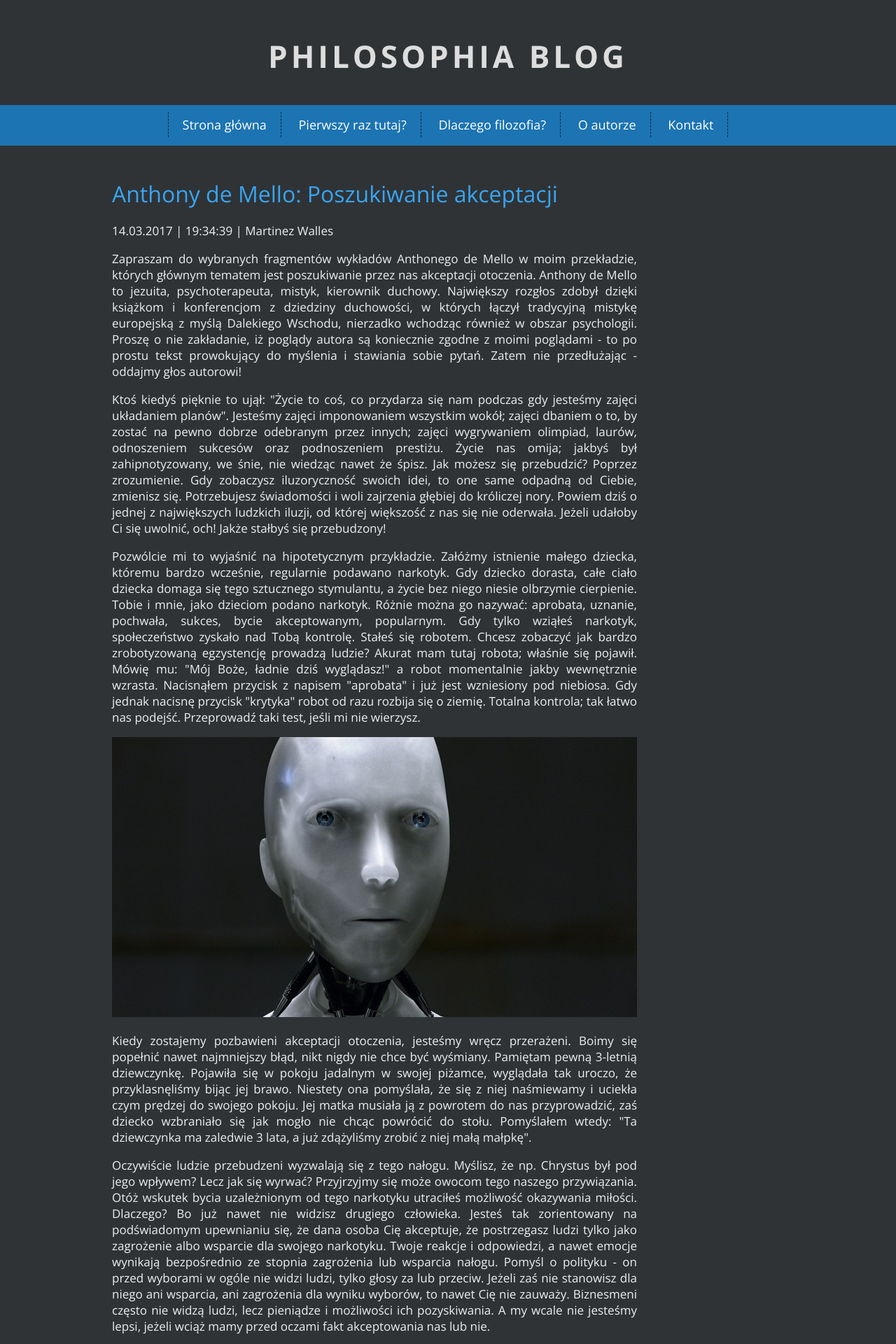
After one commit to chybrydra/JavaCoursePrework, a PHP site: page /wpis.html in a window 1280 px wide. The commit adds this page. Shown: the top 1920 px of the page at 70% size. Run offline with PHP 8.4, Linux system fonts and the light colour scheme.

Commit message:
create single article page

```diff
--- a/HTML, CSS, PHP/Zelent HTML lekcja 5/main.css
+++ b/HTML, CSS, PHP/Zelent HTML lekcja 5/main.css
@@ -229,3 +229,29 @@ h2{
 	text-align: center;
 	padding: 20px;
 }
+
+.container{
+	margin-left: auto;
+	margin-right: auto;
+	width: 1000px;
+}
+
+.west{
+	float: left;
+	width: 750px;
+	padding: 20px;
+	text-align: justify;
+}
+
+.east{
+	float: left;
+	width: 170px;
+	padding: 20px;
+}
+
+.west h1{
+	font-size: 32px;
+	font-weight: 400;
+	color: #39a5f1;
+	margin-bottom: 20px;
+}
--- /dev/null
+++ b/HTML, CSS, PHP/Zelent HTML lekcja 5/wpis.html
@@ -0,0 +1,98 @@
+<!DOCTYPE html>
+<html lang="pl">
+<head>
+
+	<meta charset="utf-8">
+	<title>Philosophia Blog</title>
+	<meta name="description" content="Blog na temat ciekawych publikacji z dziedziny filozofii. Omówienie wybranych tekstów najsłynniejszych autorów!">
+	<meta name="keywords" content="filozofia, książki, blog, przemyślenia">
+	<meta name="author" content="Mortinez Walles">
+
+	<meta http-equiv="X-Ua-Compatible" content="IE=edge,chrome=1">
+
+	<link rel="stylesheet" href="main.css">
+	<link rel="stylesheet" href="css/fontello.css">
+	<link href="https://fonts.googleapis.com/css?family=Open+Sans:400,700&amp;subset=latin-ext" rel="stylesheet">
+
+	<!--[if lt IE 9]>
+	<script src="//cdnjs.cloudflare.com/ajax/libs/html5shiv/3.7.3/html5shiv.min.js"></script>
+	<![endif]-->
+
+</head>
+
+<body>
+	<header>
+		<h1 class="logo">Philosophia Blog</h1>
+		<nav>
+			<ul class="menu">
+				<li><a href="#">Strona główna</a></li>
+				<li><a href="#">Pierwszy raz tutaj?</a></li>
+				<li><a href="#">Dlaczego filozofia?</a></li>
+				<li><a href="#">O autorze</a></li>
+				<li><a href="#">Kontakt</a></li>
+			</ul>
+		</nav>
+	</header>
+
+	<div class="container">
+		<div class="west">
+			<main>
+				<article>
+					<header>
+						<h1>Anthony de Mello: Poszukiwanie akceptacji</h1>
+						<p>14.03.2017 | 19:34:39 | Martinez Walles</p>
+					</header>
+
+
+					<p>Zapraszam do wybranych fragmentów wykładów Anthonego de Mello w moim przekładzie, których głównym tematem jest poszukiwanie przez nas akceptacji otoczenia. Anthony de Mello to jezuita, psychoterapeuta, mistyk, kierownik duchowy. Największy rozgłos zdobył dzięki książkom i konferencjom z dziedziny duchowości, w których łączył tradycyjną mistykę europejską z myślą Dalekiego Wschodu, nierzadko wchodząc również w obszar psychologii. Proszę o nie zakładanie, iż poglądy autora są koniecznie zgodne z moimi poglądami - to po prostu tekst prowokujący do myślenia i stawiania sobie pytań. Zatem nie przedłużając - oddajmy głos autorowi!</p>
+
+					<p>Ktoś kiedyś pięknie to ujął: "Życie to coś, co przydarza się nam podczas gdy jesteśmy zajęci układaniem planów". Jesteśmy zajęci imponowaniem wszystkim wokół; zajęci dbaniem o to, by zostać na pewno dobrze odebranym przez innych; zajęci wygrywaniem olimpiad, laurów, odnoszeniem sukcesów oraz podnoszeniem prestiżu. Życie nas omija; jakbyś był zahipnotyzowany, we śnie, nie wiedząc nawet że śpisz. Jak możesz się przebudzić? Poprzez zrozumienie. Gdy zobaczysz iluzoryczność swoich idei, to one same odpadną od Ciebie, zmienisz się. Potrzebujesz świadomości i woli zajrzenia głębiej do króliczej nory. Powiem dziś o jednej z największych ludzkich iluzji, od której większość z nas się nie oderwała. Jeżeli udałoby Ci się uwolnić, och! Jakże stałbyś się przebudzony!</p>
+
+					<p>Pozwólcie mi to wyjaśnić na hipotetycznym przykładzie. Załóżmy istnienie małego dziecka, któremu bardzo wcześnie, regularnie podawano narkotyk. Gdy dziecko dorasta, całe ciało dziecka domaga się tego sztucznego stymulantu, a życie bez niego niesie olbrzymie cierpienie. Tobie i mnie, jako dzieciom podano narkotyk. Różnie można go nazywać: aprobata, uznanie, pochwała, sukces, bycie akceptowanym, popularnym. Gdy tylko wziąłeś narkotyk, społeczeństwo zyskało nad Tobą kontrolę. Stałeś się robotem. Chcesz zobaczyć jak bardzo zrobotyzowaną egzystencję prowadzą ludzie? Akurat mam tutaj robota; właśnie się pojawił. Mówię mu: "Mój Boże, ładnie dziś wyglądasz!" a robot momentalnie jakby wewnętrznie wzrasta. Nacisnąłem przycisk z napisem "aprobata" i już jest wzniesiony pod niebiosa. Gdy jednak nacisnę przycisk "krytyka" robot od razu rozbija się o ziemię. Totalna kontrola; tak łatwo nas podejść. Przeprowadź taki test, jeśli mi nie wierzysz.</p>
+
+					<img src="img/artykul1.jpg" alt="robot">
+
+					<p>Kiedy zostajemy pozbawieni akceptacji otoczenia, jesteśmy wręcz przerażeni. Boimy się popełnić nawet najmniejszy błąd, nikt nigdy nie chce być wyśmiany. Pamiętam pewną 3-letnią dziewczynkę. Pojawiła się w pokoju jadalnym w swojej piżamce, wyglądała tak uroczo, że przyklasnęliśmy bijąc jej brawo. Niestety ona pomyślała, że się z niej naśmiewamy i uciekła czym prędzej do swojego pokoju. Jej matka musiała ją z powrotem do nas przyprowadzić, zaś dziecko wzbraniało się jak mogło nie chcąc powrócić do stołu. Pomyślałem wtedy: "Ta dziewczynka ma zaledwie 3 lata, a już zdążyliśmy zrobić z niej małą małpkę".</p>
+
+					<p>Oczywiście ludzie przebudzeni wyzwalają się z tego nałogu. Myślisz, że np. Chrystus był pod jego wpływem? Lecz jak się wyrwać? Przyjrzyjmy się może owocom tego naszego przywiązania. Otóż wskutek bycia uzależnionym od tego narkotyku utraciłeś możliwość okazywania miłości. Dlaczego? Bo już nawet nie widzisz drugiego człowieka. Jesteś tak zorientowany na podświadomym upewnianiu się, że dana osoba Cię akceptuje, że postrzegasz ludzi tylko jako zagrożenie albo wsparcie dla swojego narkotyku. Twoje reakcje i odpowiedzi, a nawet emocje wynikają bezpośrednio ze stopnia zagrożenia lub wsparcia nałogu. Pomyśl o polityku - on przed wyborami w ogóle nie widzi ludzi, tylko głosy za lub przeciw. Jeżeli zaś nie stanowisz dla niego ani wsparcia, ani zagrożenia dla wyniku wyborów, to nawet Cię nie zauważy. Biznesmeni często nie widzą ludzi, lecz pieniądze i możliwości ich pozyskiwania. A my wcale nie jesteśmy lepsi, jeżeli wciąż mamy przed oczami fakt akceptowania nas lub nie.</p>
+
+					<img src="img/artykul2.jpg" alt="polityk">
+
+					<p>Jak możesz kochać to, czego nawet nie widzisz? Najpierw musisz wyrwać macki tego uzależnienia, a przeniknęły aż do szpiku Twoich kości. Trzeba, żebyś obserwował swoje reakcje i zobaczył co nałóg poszukiwania akceptacji zmienia w Tobie, jak na Ciebie wpływa. Jeżeli zachowasz świadomość i wolę zajrzenia głębiej, to wkrótce zmienisz się. Będziesz w świecie, ale już nie z tego świata. Przebywanie z ludźmi nie będzie się już wiązało z istnieniem ciągłego napięcia pt. "czy jestem tutaj akceptowany, jak mogę zdobyć aprobatę". Chcesz kochać ludzi? Musisz umrzeć dla swojej potrzeby bycia podziwianym przez nich, zobacz co nałóg dokładnie z Tobą robi i cierpliwie nazywaj rzeczy po imieniu. Bycie samemu to nie to samo co samotność - być samotnym znaczy koniecznie potrzebować ludzi, być samemu znaczy cieszyć się obecnością ludzi, ale nie potrzebować ich.</p>
+
+					<p>A teraz doskonała metafora życia. Grupa turystów znajduje się w autokarze, który przemierza piękne, zapierające dech w piersiach krajobrazy. Co ciekawe zasłony w środku pojazdu są opuszczone i całkowicie zasłaniają widok. Grupa turystów wewnątrz kłóci się pomiędzy sobą o to, kto z nich ma zająć specjalne honorowe miejsce, kto jest najpopularniejszy, najzabawniejszy, najładniejszy, najsilniejszy... I tak czas upływa im aż do końca podróży.</p>
+
+				</article>
+			</main>
+		</div>
+		<div class="east">
+			<aside>
+			</aside>
+		</div>
+		<div style="clear:both;"></div>
+	</div>
+
+	<footer>
+		<div class="socials">
+			<div class="socialdivs">
+				<div class="fb">
+					<i class="icon-facebook"></i>
+				</div>
+				<div class="yt">
+					<i class="icon-youtube"></i>
+				</div>
+				<div class="tw">
+					<i class="icon-twitter"></i>
+				</div>
+				<div class="gplus">
+					<i class="icon-gplus"></i>
+				</div>
+				<div style="clear:both"></div>
+			</div>
+		</div>
+		<div class="info">
+			Wszelkie prawa zastrzeżone &copy; 2017 Dziękuję za wizytę!
+		</div>
+	</footer>
+</body>
+</html>
```
